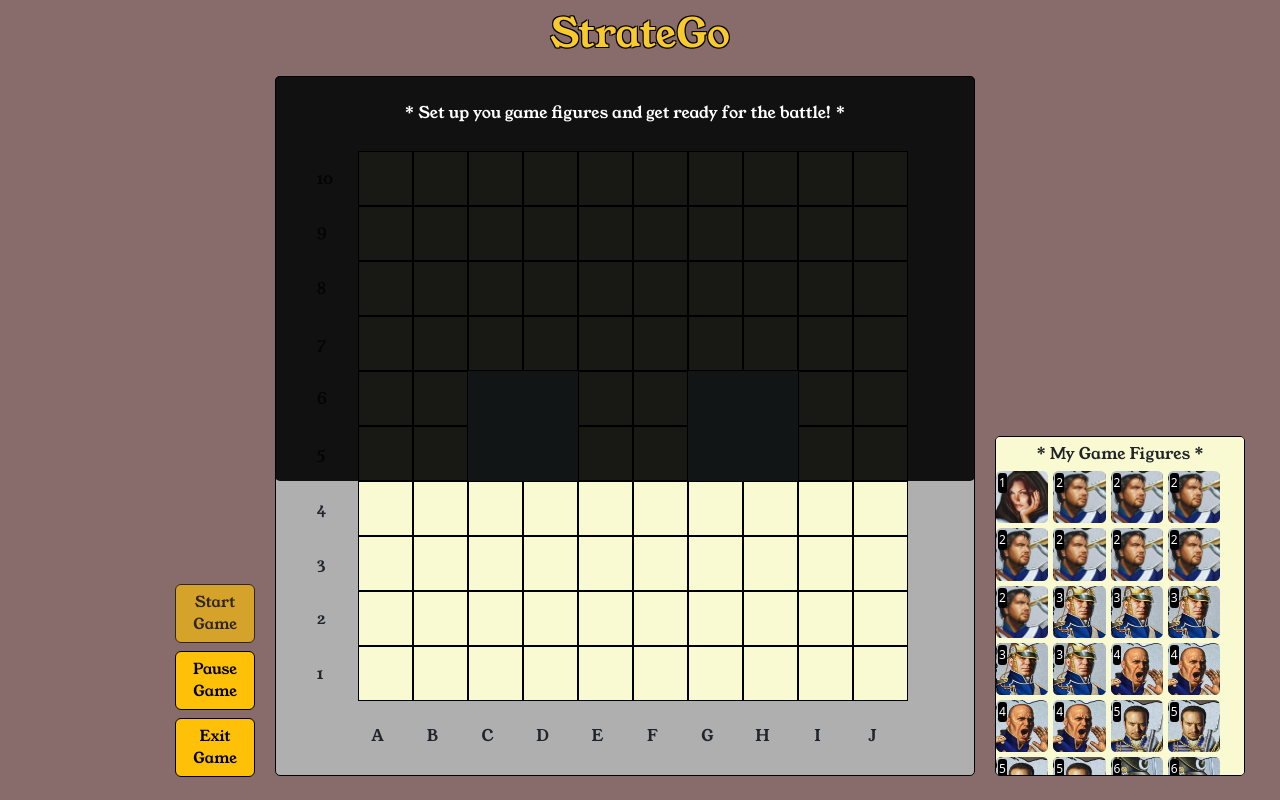
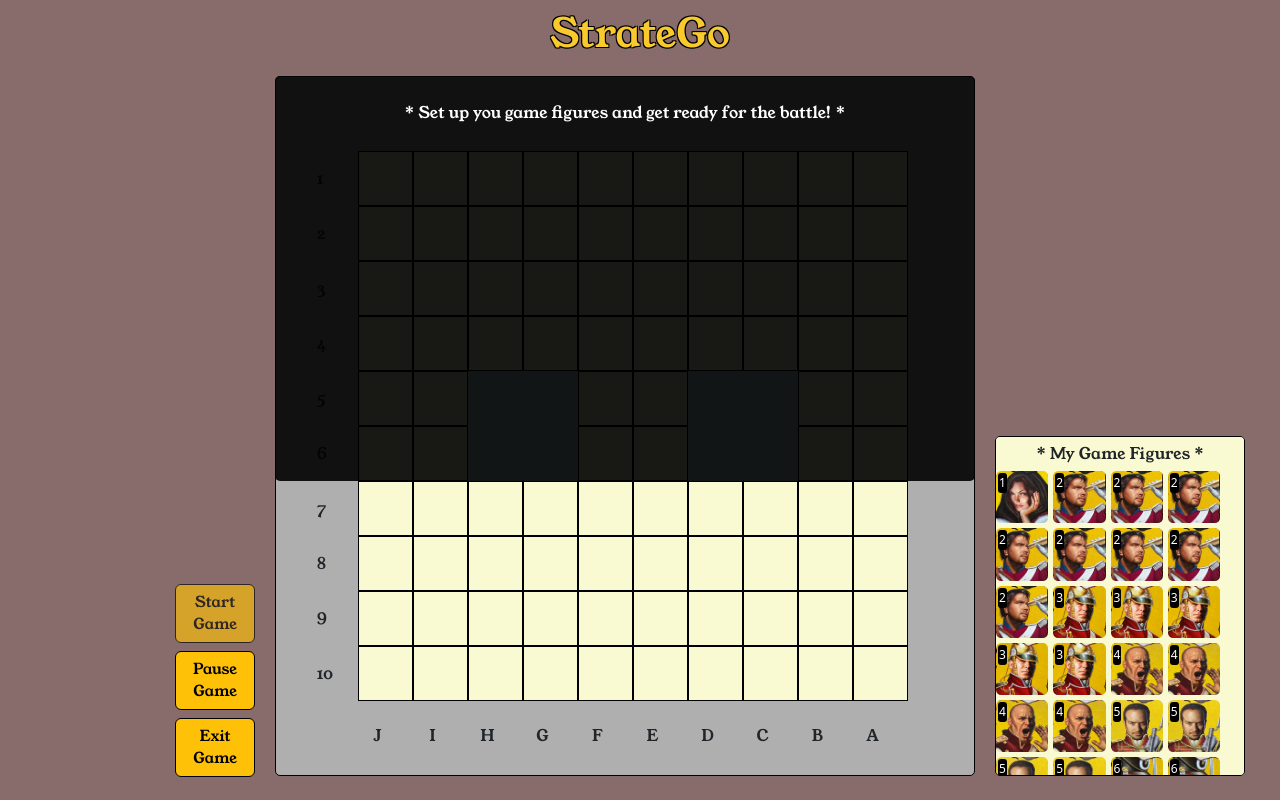
Before and after one commit to DenKim94/PRJ_StrateGoWeb, a React (Create React App) app in the folder client/: page / in a window 1280 px wide. Built offline with nearby package versions, Linux system fonts and the light colour scheme.

Commit message:
updated logic to reverse game field IDs for player 2

```diff
--- a/client/src/components/context/GameStatesContext.js
+++ b/client/src/components/context/GameStatesContext.js
@@ -5,7 +5,7 @@ const GameStatesContext = createContext();
 export const GameStatesProvider = ({ children }) => {
   const [gameStates, setGameStates] = useState({
     colorPlayer1: 'blue',
-    isPlayer1: true,
+    isPlayer1: false,
     ready2Play: false,
     isPaused: false,
     leaveGame: false,
--- a/client/src/components/functions/helperFunctions.js
+++ b/client/src/components/functions/helperFunctions.js
@@ -2,6 +2,8 @@
  * Helper function to create properties for a single game field.
  *
  * @function
+ * @param {boolean} isPlayer1 - Boolean for player 1
+ * @param {number} arrayLengthGameFields - Length of the array
  * @param {string} prefixSingleFieldID - Prefix for the unique identifier of the single field.
  * @param {number} index - Index of the single field.
  * @param {Array} fieldCoordinates - Coordinates of the single field [column, row].
@@ -11,11 +13,21 @@
  * @property {string} singleFieldProps.id - Unique identifier for the single field.
  * @property {number} singleFieldProps.pos_x - X-coordinate of the single field (column).
  * @property {number} singleFieldProps.pos_y - Y-coordinate of the single field (row).
- * @property {boolean} singleFieldProps.isPlayable - Indicates whether the field is playable.
+ * @property {boolean} singleFieldProps.isPlayable - Boolean for a playable field
  */
-export const setProps4SingleField = (prefixSingleFieldID,index,fieldCoordinates,sizeSingleField,backgroundColor) => {
+export const setProps4SingleField = (isPlayer1, arrayLengthGameFields,
+                                    prefixSingleFieldID, index, fieldCoordinates,
+                                    sizeSingleField, backgroundColor) => {
+    let ID = null;
+    if(isPlayer1){
+        ID = `${prefixSingleFieldID}_${index}`;
+    }else
+    // Reverse game field IDs for player 2
+    {
+        ID = `${prefixSingleFieldID}_${arrayLengthGameFields - 1 - index}`;
+    }
     const singleFieldProps = {
-        id: `${prefixSingleFieldID}_${index}`,
+        id: ID,
         pos_x: fieldCoordinates[0],
         pos_y: fieldCoordinates[1],
         isPlayable: true,
--- a/client/src/components/gameSection/GameField.jsx
+++ b/client/src/components/gameSection/GameField.jsx
@@ -34,6 +34,8 @@ function GameField({ gameFieldSettings = parameters.gameFieldObj })
     const coordsNonPlayableFields = gameFieldSettings.coordsNonPlayableFields;
     const colorNonPlayableFields = gameFieldSettings.colorNonPlayableFields;
     const prefixSingleFieldID = gameFieldSettings.prefixID;
+    const arrayLengthAxis = gameFieldSettings.arrayLengthAxis;
+    const arrayLengthGameFields = gameFieldSettings.arrayLengthGameFields;
     /* ********************************************************************* */
     const sizeSingleField = Math.abs(fieldWidth)/10;
     const fieldStyle = {
@@ -47,12 +49,12 @@ function GameField({ gameFieldSettings = parameters.gameFieldObj })
     };
 
     // Create an array (Strings) for the x-Axis
-    const xAxisLetters = Array.from({ length: 10 }, (_, index) =>
+    const xAxisLetters = Array.from({ length: arrayLengthAxis }, (_, index) =>
       String.fromCharCode(65 + index)
     );
 
     // Create an array (Numbers) for the y-Axis
-    const yAxisNumbers = (Array.from({ length: 10 }, (_, index) =>
+    const yAxisNumbers = (Array.from({ length: arrayLengthAxis }, (_, index) =>
     (10 - index)));
 
     // Merging the axis arrays into a new array of coordinates
@@ -63,27 +65,28 @@ function GameField({ gameFieldSettings = parameters.gameFieldObj })
 
     /* ********************************************************************* */
     /* Set properties of a single field and store them in an array */
-    const updatedStateArray = [];
 
-    Array.from({ length: 100 }).map((_, index) => {
-      const singleFieldProps = helperFcn.setProps4SingleField(
-        prefixSingleFieldID,
-        index,
-        fieldCoordinates[index],
-        sizeSingleField,
-        backgroundColor
-      );
+    let defaultFieldState = Array.from({ length: arrayLengthGameFields }).map((_, index) => {
+      let singleFieldProps = helperFcn.setProps4SingleField(
+                                          gameStates.isPlayer1,
+                                          arrayLengthGameFields,
+                                          prefixSingleFieldID,
+                                          index,
+                                          fieldCoordinates[index],
+                                          sizeSingleField,
+                                          backgroundColor );
+
       /* Define non playable fields and modify the properties */
       helperFcn.setNonPlayableFields(singleFieldProps,
         fieldCoordinates[index],
         coordsNonPlayableFields,
         colorNonPlayableFields);
 
-        return(updatedStateArray.push(singleFieldProps))
+        return singleFieldProps
     })
 
     /* *** State as array to store and set game field properties *** */
-    const [gameFieldState, setGameFieldState] = useState([...updatedStateArray]);
+    const [gameFieldState, setGameFieldState] = useState(defaultFieldState);
 
     /* *** State as array to store and set game figure properties *** */
     const playerFigures = helperFcn.getFiguresOfPlayer(figProperties, playerColor)
@@ -123,7 +126,7 @@ function GameField({ gameFieldSettings = parameters.gameFieldObj })
     /* *************** Rendering the game components *************** */
     return(
       <DragDropContext onDragEnd={(result) => {
-        const updatedStates = gameLogic.handleDragDrop(result, gameFieldState, figureStorageState,prefixSingleFieldID,gameStates);
+        const updatedStates = gameLogic.handleDragDrop(result, gameFieldState, figureStorageState, prefixSingleFieldID, gameStates);
         if (updatedStates) {
           // Get updated states from 'updatedStates'
           const { gameFieldState: newGameFieldState, figureStorageState: newFigureStorageState} = updatedStates;
@@ -145,7 +148,7 @@ function GameField({ gameFieldSettings = parameters.gameFieldObj })
                 {gameFieldState.map((fieldProps, index) => {
                   /* Create and render single field elements with specific coordinates */
                   return (
-                    <Droppable droppableId={`${prefixSingleFieldID}_${index}`}
+                    <Droppable droppableId={defaultFieldState[index].id}
                     key={`${prefixSingleFieldID}_${index}`}
                     type = "FIGURE"
                     >
--- a/client/src/components/gameSection/GameFigure.jsx
+++ b/client/src/components/gameSection/GameFigure.jsx
@@ -22,10 +22,10 @@ const GameFigure = ({propsObj, snapshot, figureStyle = parameters.styleGameFigur
     /* Extract figure properties for each ID  */
     const { imgPath, value, figName } = propsObj;
 
-    if(snapshot.draggingOver){
-      console.log('snapshot: ', snapshot);
-      console.log('draggingOver: ', snapshot.draggingOver);
-    }
+    // if(snapshot.draggingOver){
+    //   console.log('snapshot: ', snapshot);
+    //   console.log('draggingOver: ', snapshot.draggingOver);
+    // }
 
     const imgStyle = {
       width: '100%',
--- a/client/src/components/gameSection/SingleField.jsx
+++ b/client/src/components/gameSection/SingleField.jsx
@@ -1,4 +1,5 @@
 import React from 'react';
+import { useGameStates } from '../context/GameStatesContext.js';
 import GameFigure from './GameFigure';
 import { Draggable } from 'react-beautiful-dnd';
 
@@ -12,6 +13,7 @@ const SingleField = ({fieldState, idx, snapshot}) => {
 
   const figProps = fieldState.figure;
   const emptyFigProps = !figProps;
+  const { gameStates } = useGameStates();
 
   // Set style of the component
   const fieldStyle = {
--- a/client/src/game-logic/gameLogic.js
+++ b/client/src/game-logic/gameLogic.js
@@ -243,6 +243,12 @@ export function handleDragDrop(results, gameFieldState, figureStorageState, pref
     // Extract the properties after the DnD action
     const { source, destination, type, draggableId } = results;
 
+    if(genCfg.debugMode){
+        console.log("**** function handleDragDrop ****")
+        console.log(">> results: ",results)
+        console.log(">> gameFieldState: ",gameFieldState)
+    }
+
     // If the game is paused, do nothing
     if(gameSettings.isPaused || gameSettings.leaveGame){
         return null;
@@ -312,7 +318,6 @@ export function handleDragDrop(results, gameFieldState, figureStorageState, pref
             // Show values of parameters in a console when 'debugMode' is active
             if(genCfg.debugMode){
                 console.log("**** function handleDragDrop ****")
-                console.log(">> results: ",results)
                 console.log(">> figureStorageState: ", figureStorageState)
                 console.log(">> newFigureStorageState: ", newFigureStorageState)
                 console.log(">> gameFieldState: ", gameFieldState)
--- a/client/src/game-logic/parameters.js
+++ b/client/src/game-logic/parameters.js
@@ -6,25 +6,26 @@
 
 /**** General/Global Configurations ****/
 export const genCfg = {
-    debugMode: false,       // Boolean for showing parameter values in the console (if true)
+    debugMode: true,       // Boolean for showing parameter values in the console (if true)
 };
 
 /**** Settings for GameSection-Component: GameField ****/
 export const gameFieldObj = {
-    fieldWidth: 550,                         /* Width of the game field in pixel (without distances to the y-axis) */
-    fieldHeight: 550,                        /* Height of the game field in pixel (without distances to the x-axis) */
-    backgroundColor: 'lightgoldenrodyellow', /* Background color of the game field */
-    coordsNonPlayableFields:[                /* Array with coordinates of non playable fields [col,row] */
+    fieldWidth: 550,                         // Width of the game field in pixel (without distances to the y-axis)
+    fieldHeight: 550,                        // Height of the game field in pixel (without distances to the x-axis)
+    backgroundColor: 'lightgoldenrodyellow', // Background color of the game field
+    coordsNonPlayableFields:[                // Array with coordinates of non playable fields [col,row]
         ["C",5],["C",6],
         ["D",5],["D",6],
         ["G",5],["G",6],
         ["H",5],["H",6],
     ],
-    prefixID: 'SingleField',                 /* Prefix for the id of a single field [String] */
-    colorNonPlayableFields: '#ADD8E6',       /* Color (Colorcode) of non playable fields [String] */
+    arrayLengthAxis: 10,                     // Length of the array to set axis properties
+    arrayLengthGameFields: 100,              // Length of the array to set game field properties
+    prefixID: 'SingleField',                 // Prefix for the id of a single field [String]
+    colorNonPlayableFields: '#ADD8E6',       // Color (Colorcode) of non playable fields [String]
     Letters2Numbers: { "A": 1, "B": 2, "C": 3, "D": 4, "E": 5,
-                       "F": 6, "G": 7, "H": 8, "I": 9, "J": 10 }, /* Dictionary to translate letters to
-                                                                     corresponding numbers */
+                       "F": 6, "G": 7, "H": 8, "I": 9, "J": 10 }, // Dictionary to translate letters to corresponding numbers
 };
 
 // Total width and height of the game field in pixel (including distances to the axes)
@@ -380,17 +381,20 @@ export const figProperties = [
 
 /*** Set default values of properties (if not defined) ***/
 gameFieldObj.defaultProps = {
-    fieldWidth: 550,                         /* Width of the game field in pixel */
-    fieldHeight: 550,                        /* Height of the game field in pixel */
-    backgroundColor: 'lightgoldenrodyellow', /* Background color of the game field */
-    coordsNonPlayableFields:[                /* Array with coordinates of non playable fields [col,row] */
+    fieldWidth: 550,                         // Width of the game field in pixel (without distances to the y-axis)
+    fieldHeight: 550,                        // Height of the game field in pixel (without distances to the x-axis)
+    backgroundColor: 'lightgoldenrodyellow', // Background color of the game field
+    coordsNonPlayableFields:[                // Array with coordinates of non playable fields [col,row]
         ["C",5],["C",6],
         ["D",5],["D",6],
         ["G",5],["G",6],
         ["H",5],["H",6],
     ],
-    prefixID: 'SingleField',                 /* Prefix for the id of a single field */
-    colorNonPlayableFields: '#ADD8E6',       /* Color (Colorcode) of non playable fields [String] */
+    arrayLengthAxis: 10,
+    arrayLengthGameFields: 100,
+    prefixID: 'SingleField',                 // Prefix for the id of a single field [String]
+    colorNonPlayableFields: '#ADD8E6',       // Color (Colorcode) of non playable fields [String]
     Letters2Numbers: { "A": 1, "B": 2, "C": 3, "D": 4, "E": 5,
-                       "F": 6, "G": 7, "H": 8, "I": 9, "J": 10 },
-  };
+                       "F": 6, "G": 7, "H": 8, "I": 9, "J": 10 }, // Dictionary to translate letters to corresponding numbers
+
+};
```
